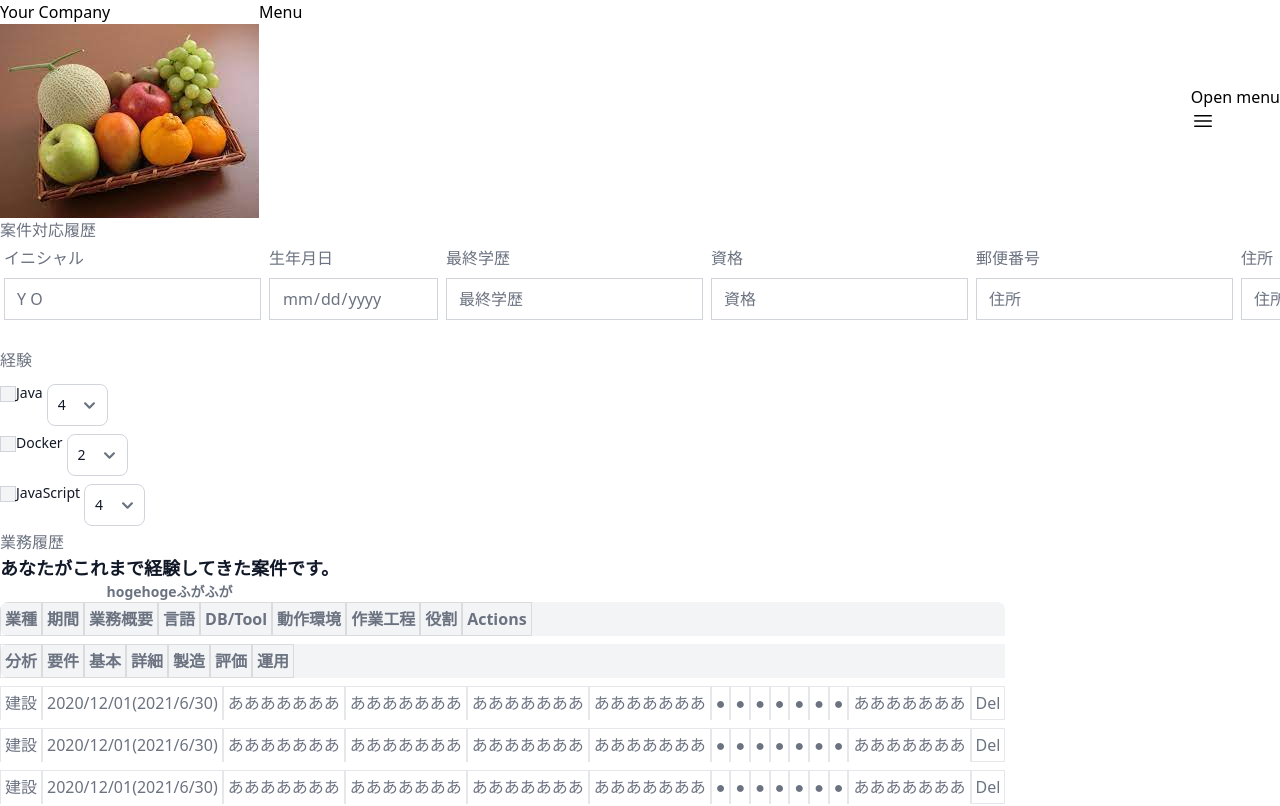
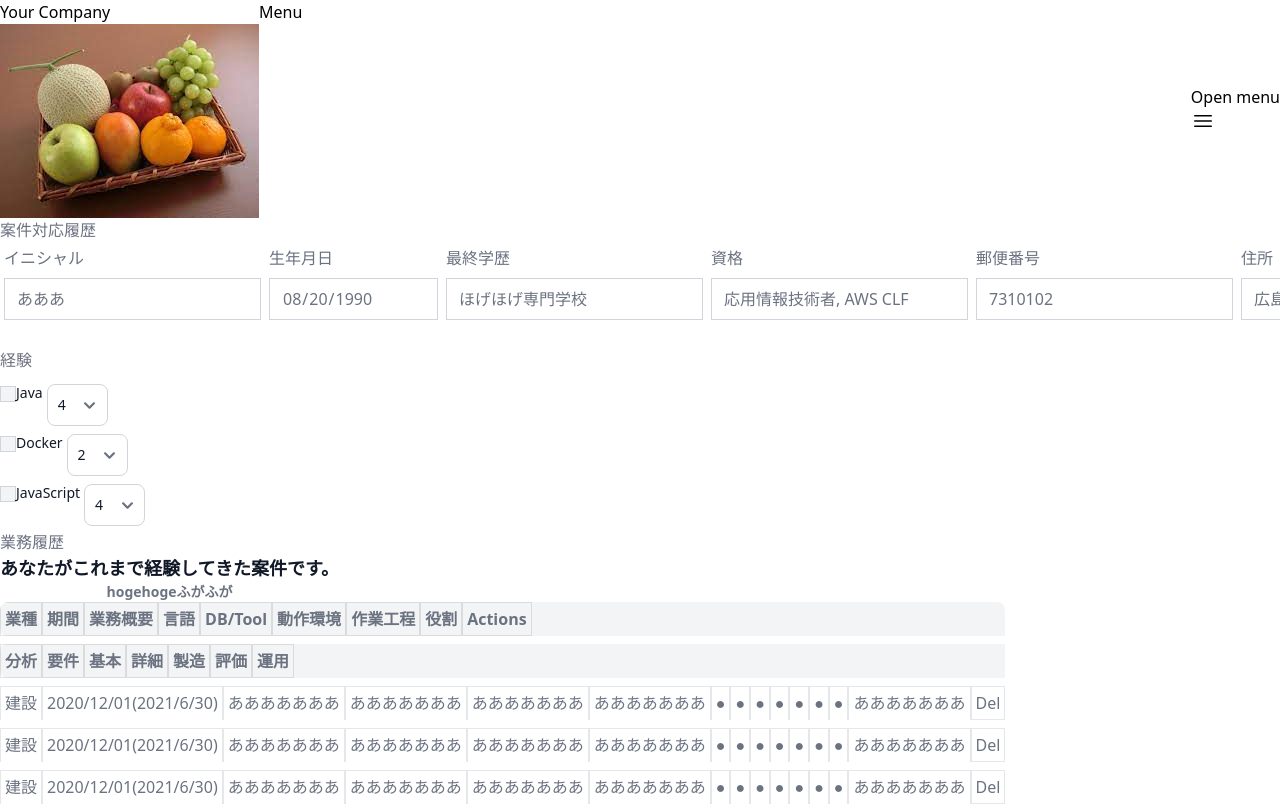
Before and after one commit to myantyuWorld/stackies-app, a Vue app in the folder frontend/vite_fast/: page /projects in a window 1280 px wide. Shown: the top 806 px of the page. Built offline with nearby package versions, Linux system fonts and the light colour scheme.

Commit message:
BaseInfo, 入力モードを追加(フォントカラーも変更）

```diff
--- a/frontend/vite_fast/src/components/BaseInfo.vue
+++ b/frontend/vite_fast/src/components/BaseInfo.vue
@@ -1,6 +1,13 @@
 <script setup lang="ts">
 defineProps<{
   inputMode: boolean,
+  initial:string,
+  birth_date:string,
+  last_educational_background:string,
+  qualification:string,
+  postcode:string,
+  address:string,
+  self_pr:string
 }>()
 </script>
 <template>
@@ -12,8 +19,10 @@ defineProps<{
           イニシャル
         </label>
         <input type="text"
-          class="block w-full p-2 border rounded border-gray-300 focus:outline-none focus:ring-1 focus:ring-gray-400 focus:border-transparent disabled:bg-slate-50 disabled:text-slate-500 disabled:border-slate-200 disabled:shadow-none"
-          placeholder="" value="Y O"
+          class="block w-full p-2 border rounded border-gray-300 focus:outline-none focus:ring-1 focus:ring-gray-400 focus:border-transparent text-black-800"
+          placeholder=""
+          :value="initial"
+          :class="{'disabled:bg-slate-50 disabled:text-slate-500 disabled:border-slate-200 disabled:shadow-none' : inputMode}"
           :disabled="inputMode">
       </div>
 
@@ -25,8 +34,11 @@ defineProps<{
           生年月日
         </label>
         <input type="date"
-          class="block w-full p-2 border rounded border-gray-300 focus:outline-none focus:ring-1 focus:ring-gray-400 focus:border-transparent disabled:bg-slate-50 disabled:text-slate-500 disabled:border-slate-200 disabled:shadow-none"
-          placeholder="生年月日" :disabled="inputMode">
+          class="block w-full p-2 border rounded border-gray-300 focus:outline-none focus:ring-1 focus:ring-gray-400 focus:border-transparent text-black-800"
+          placeholder="生年月日"
+          :value="birth_date"
+          :class="{'disabled:bg-slate-50 disabled:text-slate-500 disabled:border-slate-200 disabled:shadow-none' : inputMode}"
+          :disabled="inputMode">
       </div>
 
     </div>
@@ -37,8 +49,11 @@ defineProps<{
           最終学歴
         </label>
         <input type="text"
-          class="block w-full p-2 border rounded border-gray-300 focus:outline-none focus:ring-1 focus:ring-gray-400 focus:border-transparent disabled:bg-slate-50 disabled:text-slate-500 disabled:border-slate-200 disabled:shadow-none"
-          placeholder="最終学歴" :disabled="inputMode">
+          class="block w-full p-2 border rounded border-gray-300 focus:outline-none focus:ring-1 focus:ring-gray-400 focus:border-transparent text-black-800"
+          placeholder="最終学歴"
+          :value="last_educational_background"
+          :class="{'disabled:bg-slate-50 disabled:text-slate-500 disabled:border-slate-200 disabled:shadow-none' : inputMode}"
+          :disabled="inputMode">
       </div>
 
     </div>
@@ -48,8 +63,11 @@ defineProps<{
           資格
         </label>
         <input type="text"
-          class="block w-full p-2 border rounded border-gray-300 focus:outline-none focus:ring-1 focus:ring-gray-400 focus:border-transparent disabled:bg-slate-50 disabled:text-slate-500 disabled:border-slate-200 disabled:shadow-none"
-          placeholder="資格" :disabled="inputMode">
+          class="block w-full p-2 border rounded border-gray-300 focus:outline-none focus:ring-1 focus:ring-gray-400 focus:border-transparent text-black-800"
+          placeholder="資格"
+          :value="qualification"
+          :class="{'disabled:bg-slate-50 disabled:text-slate-500 disabled:border-slate-200 disabled:shadow-none' : inputMode}"
+          :disabled="inputMode">
       </div>
 
     </div>
@@ -59,8 +77,11 @@ defineProps<{
           郵便番号
         </label>
         <input type="text"
-          class="block w-full p-2 border rounded border-gray-300 focus:outline-none focus:ring-1 focus:ring-gray-400 focus:border-transparent disabled:bg-slate-50 disabled:text-slate-500 disabled:border-slate-200 disabled:shadow-none"
-          placeholder="住所" :disabled="inputMode">
+          class="block w-full p-2 border rounded border-gray-300 focus:outline-none focus:ring-1 focus:ring-gray-400 focus:border-transparent text-black-800"
+          placeholder="住所"
+          :value="postcode"
+          :class="{'disabled:bg-slate-50 disabled:text-slate-500 disabled:border-slate-200 disabled:shadow-none' : inputMode}"
+          :disabled="inputMode">
       </div>
 
     </div>
@@ -71,8 +92,11 @@ defineProps<{
           住所
         </label>
         <input type="text"
-          class="block w-full p-2 border rounded border-gray-300 focus:outline-none focus:ring-1 focus:ring-gray-400 focus:border-transparent disabled:bg-slate-50 disabled:text-slate-500 disabled:border-slate-200 disabled:shadow-none"
-          placeholder="住所" :disabled="inputMode">
+          class="block w-full p-2 border rounded border-gray-300 focus:outline-none focus:ring-1 focus:ring-gray-400 focus:border-transparent text-black-800"
+          placeholder="住所"
+          :value="address"
+          :class="{'disabled:bg-slate-50 disabled:text-slate-500 disabled:border-slate-200 disabled:shadow-none' : inputMode}"
+          :disabled="inputMode">
       </div>
 
     </div>
@@ -85,8 +109,11 @@ defineProps<{
           自己PR
         </label>
         <textarea type="text"
-          class="block w-full p-2 border rounded border-gray-300 focus:outline-none focus:ring-1 focus:ring-gray-400 focus:border-transparent disabled:bg-slate-50 disabled:text-slate-500 disabled:border-slate-200 disabled:shadow-none"
-          placeholder="Email" :disabled="inputMode"></textarea>
+          class="block w-full p-2 border rounded border-gray-300 focus:outline-none focus:ring-1 focus:ring-gray-400 focus:border-transparent text-black-800"
+          placeholder="Email"
+          :value="self_pr"
+          :class="{'disabled:bg-slate-50 disabled:text-slate-500 disabled:border-slate-200 disabled:shadow-none' : inputMode}"
+          :disabled="inputMode"></textarea>
       </div>
 
     </div>
--- a/frontend/vite_fast/src/views/ProjectListView.vue
+++ b/frontend/vite_fast/src/views/ProjectListView.vue
@@ -10,6 +10,16 @@ import ExperienceRating from '../components/ExperienceRating.vue'
 onMounted(() => {
   initDropdowns();
 })
+
+const baseinfo = {
+  initial: "あああ",
+  birth_date:"1990-08-20",
+  last_educational_background:"ほげほげ専門学校",
+  qualification:"応用情報技術者, AWS CLF",
+  postcode:"7310102",
+  address:"広島県広島市hogehogeのほげ",
+  self_pr:"あああああああああああああああああああああああああああああああああああああああああああああああああああああああああああああああああああ"
+}
 
 </script>
 
@@ -25,7 +35,7 @@ onMounted(() => {
               </div>
               <div class="flex bg-white">
                 <!-- TODO : 入力モード、表示モードをpropで切り替えられるようにする -->
-                <BaseInfo :inputMode="true"/>
+                <BaseInfo :inputMode="true" :initial="baseinfo.initial" :birth_date="baseinfo.birth_date" :last_educational_background="baseinfo.last_educational_background" :qualification="baseinfo.qualification" :postcode="baseinfo.postcode" :address="baseinfo.address" :self_pr="baseinfo.self_pr"/>
               </div>
             </div>
             <div class="p-3 sm:p-3">
--- a/frontend/vite_fast/src/views/RegisterView.vue
+++ b/frontend/vite_fast/src/views/RegisterView.vue
@@ -12,6 +12,16 @@ import { initModals } from 'flowbite'
 onMounted(() => {
   initModals();
 })
+
+const baseinfo = {
+  initial: "あああ",
+  birth_date:"1990-08-20",
+  last_educational_background:"ほげほげ専門学校",
+  qualification:"応用情報技術者, AWS CLF",
+  postcode:"7310102",
+  address:"広島県広島市hogehogeのほげ",
+  self_pr:"あああああああああああああああああああああああああああああああああああああああああああああああああああああああああああああああああああ"
+}
 
 </script>
 
@@ -28,8 +38,7 @@ onMounted(() => {
               </div>
 
               <div class="flex bg-white">
-                <!-- TODO : 入力モード、表示モードをpropで切り替えられるようにする -->
-                <BaseInfo :inputMode="false"/>
+                <BaseInfo :inputMode="false" :initial="baseinfo.initial" :birth_date="baseinfo.birth_date" :last_educational_background="baseinfo.last_educational_background" :qualification="baseinfo.qualification" :postcode="baseinfo.postcode" :address="baseinfo.address" :self_pr="baseinfo.self_pr"/>
               </div>
 
             </div>
```
